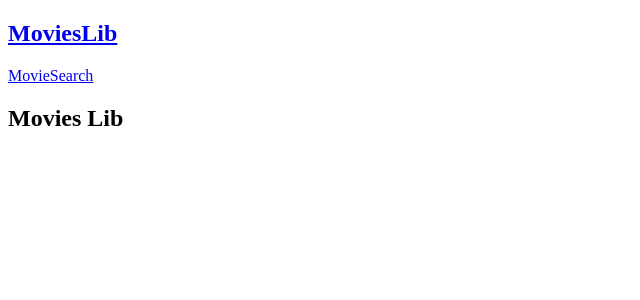
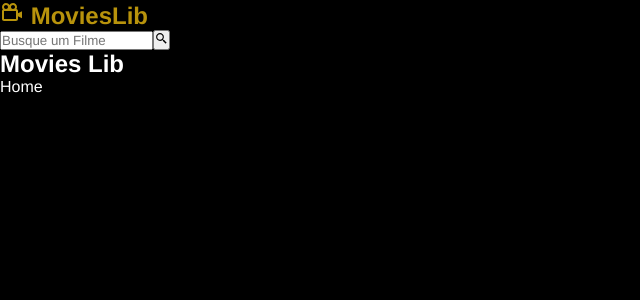
Before and after one commit to Filipe-Bacof/movies_lib, a React (Vite) app: page / in a window 1280 px wide. Shown: the top 300 px of the page, without its empty margins (0-640 px from the left). Built offline with nearby package versions, Linux system fonts and the light colour scheme.

Commit message:
reset css

```diff
--- a/src/App.jsx
+++ b/src/App.jsx
@@ -1,17 +1,14 @@
-import { Link } from "react-router-dom";
+import { Outlet } from "react-router-dom";
+import Navbar from "./components/Navbar";
+
 import "./App.css";
 
 function App() {
   return (
     <div className="app">
-      <nav id="navbar">
-        <h2>
-          <Link to="/">MoviesLib</Link>
-        </h2>
-        <Link to="/movie/1">Movie</Link>
-        <Link to="/search">Search</Link>
-      </nav>
+      <Navbar />
       <h2>Movies Lib</h2>
+      <Outlet />
     </div>
   )
 }
--- /dev/null
+++ b/src/components/Navbar.jsx
@@ -0,0 +1,20 @@
+import { Link } from "react-router-dom";
+import { BiCameraMovie, BiSearchAlt2 } from "react-icons/bi";
+
+const Navbar = () => {
+  return (
+    <nav id="navbar">
+        <h2>
+          <Link to="/"><BiCameraMovie /> MoviesLib</Link>
+        </h2>
+        <form>
+            <input type="text" placeholder="Busque um Filme" />
+            <button type="submit">
+                <BiSearchAlt2 />
+            </button>
+        </form>
+      </nav>
+  )
+}
+
+export default Navbar
--- a/src/index.css
+++ b/src/index.css
@@ -0,0 +1,21 @@
+* {
+    font-family: Helvetica;
+    margin: 0;
+    padding: 0;
+    box-sizing: border-box;
+}
+
+body {
+    background-color: #000;
+    color: #fff;
+}
+
+a {
+    text-decoration: none;
+    color: #f7d354;
+    transition: 0.5s;
+}
+
+a:hover {
+    color: #b8930c;
+}
```
